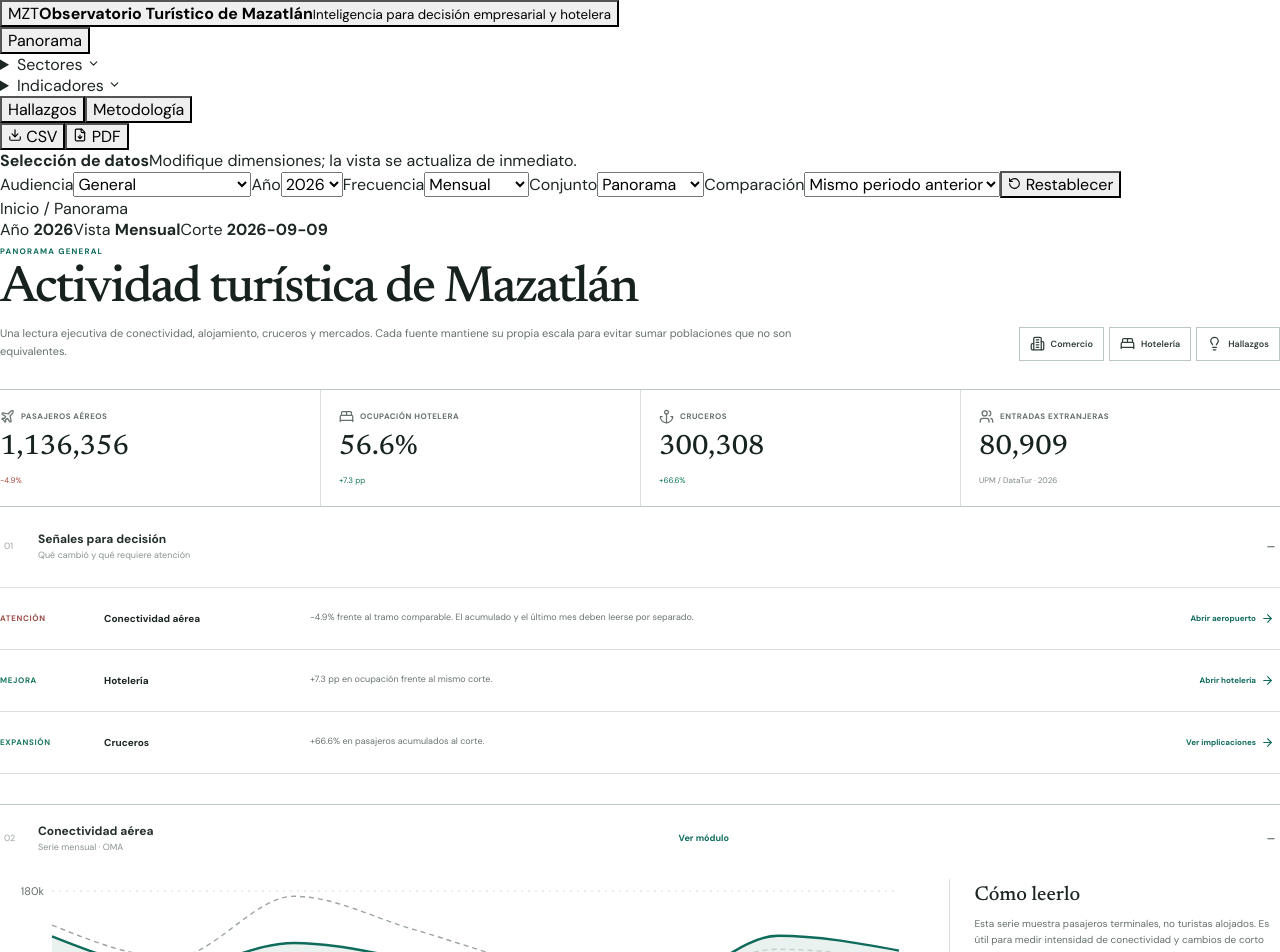
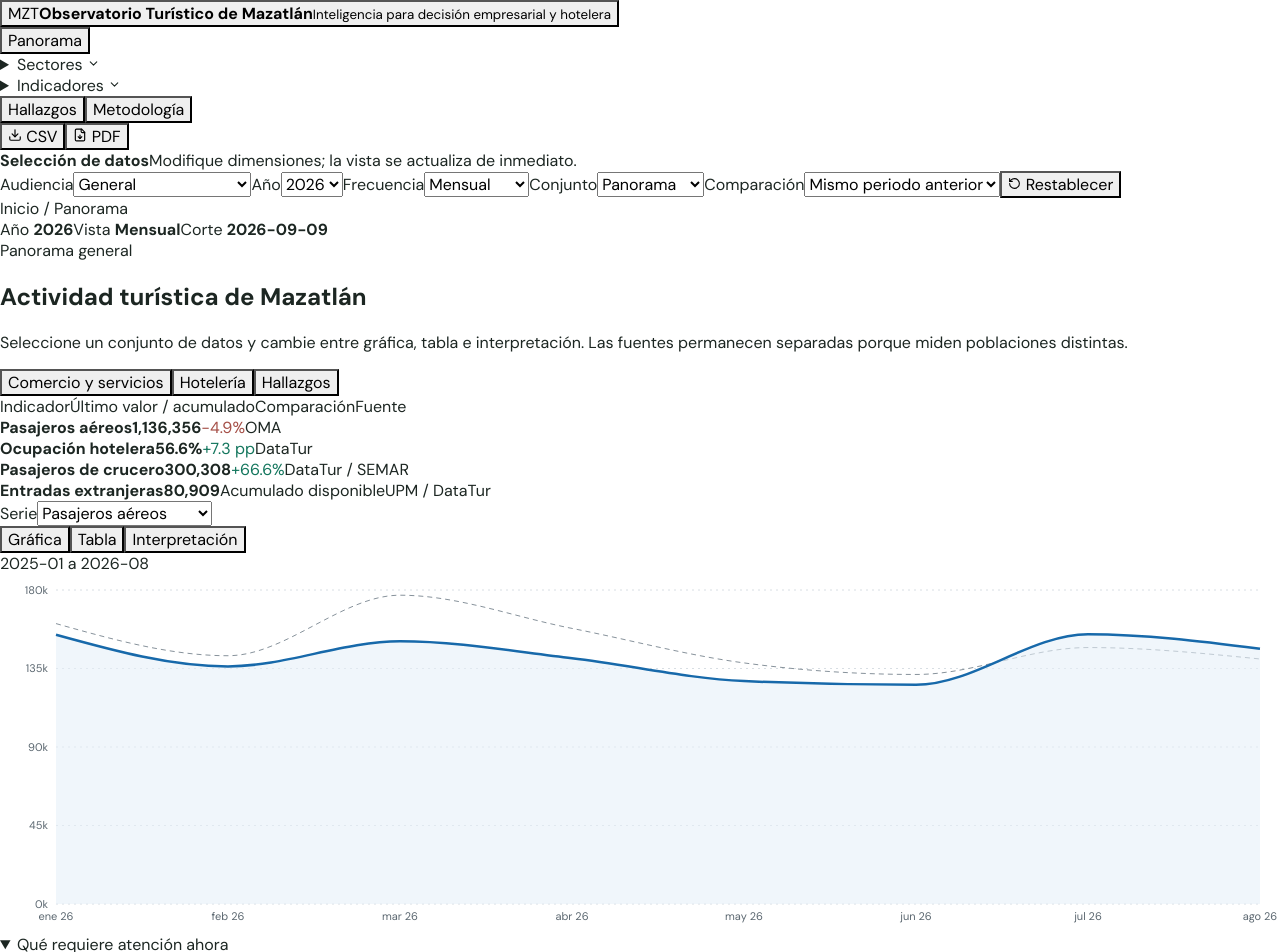
Before and after one commit to Murua-Alvaro/observatorio-turistico-mazatlan, a React (Vite) app: page / in a window 1280 px wide. Shown: the top 952 px of the page. Built offline with nearby package versions, Linux system fonts and the light colour scheme.

Commit message:
Turn panorama into a true data explorer

```diff
--- a/src/pages/Panorama.tsx
+++ b/src/pages/Panorama.tsx
@@ -1,7 +1,6 @@
-import { Anchor, ArrowRight, BedDouble, Building2, Lightbulb, Plane, Users } from 'lucide-react';
-import { Area, AreaChart, CartesianGrid, Line, LineChart, ResponsiveContainer, Tooltip, XAxis, YAxis } from 'recharts';
+import { useState } from 'react';
+import { Area, AreaChart, Bar, BarChart, CartesianGrid, Line, LineChart, ResponsiveContainer, Tooltip, XAxis, YAxis } from 'recharts';
 import { ChartFrame, tooltipStyle } from '../components/ChartFrame';
-import { SourceNote } from '../components/SourceNote';
 import { airport, cruises, data, hotel } from '../data/model';
 import { integer, pct, pp } from '../lib/format';
 import type { ObservatoryYear } from '../lib/export';
@@ -17,7 +16,13 @@ type Props = {
   onOpenInsights: () => void;
 };
 
+type Display = 'chart' | 'table' | 'reading';
+type Series = 'airport' | 'hotel' | 'cruises' | 'markets';
+
 export function Panorama({ year, viewMode, compare, onOpenAirport, onOpenBusiness, onOpenHotel, onOpenInsights }: Props) {
+  const [display, setDisplay] = useState<Display>('chart');
+  const [series, setSeries] = useState<Series>('airport');
+
   const currentAir = airport.filter((d: any) => d.periodo.startsWith(String(year)));
   const previousAir = airport.filter((d: any) => d.periodo.startsWith(String(year - 1))).slice(0, currentAir.length);
   let running = 0;
@@ -26,62 +31,63 @@ export function Panorama({ year, viewMode, compare, onOpenAirport, onOpenBusines
     running += d.pasajeros_totales_mes_actual;
     const prev = previousAir[i];
     if (prev) runningPrev += prev.pasajeros_totales_mes_actual;
-    return { label: d.label, current: viewMode === 'monthly' ? d.pasajeros_totales_mes_actual : running, previous: prev ? (viewMode === 'monthly' ? prev.pasajeros_totales_mes_actual : runningPrev) : null };
+    return { ...d, current: viewMode === 'monthly' ? d.pasajeros_totales_mes_actual : running, previous: prev ? (viewMode === 'monthly' ? prev.pasajeros_totales_mes_actual : runningPrev) : null };
   });
-
   const airYtd = currentAir.reduce((s: number, d: any) => s + d.pasajeros_totales_mes_actual, 0);
   const prevAirYtd = previousAir.reduce((s: number, d: any) => s + d.pasajeros_totales_mes_actual, 0);
-  const airYoy = prevAirYtd ? ((airYtd / prevAirYtd) - 1) * 100 : currentAir.at(-1)?.yoy_total_pct ?? 0;
+  const airYoy = prevAirYtd ? ((airYtd / prevAirYtd) - 1) * 100 : 0;
 
   const hotelYear = hotel.filter((d: any) => d.periodo.startsWith(String(year)));
   const latestHotel = hotelYear.at(-1);
   const sameCutHotel = latestHotel ? hotel.find((d: any) => d.periodo === `${year - 1}-${latestHotel.periodo.slice(5)}`) : null;
   const hotelDelta = latestHotel && sameCutHotel ? latestHotel.ocupacion_pct - sameCutHotel.ocupacion_pct : null;
 
-  const cruisesYear = cruises.filter((d: any) => d.periodo.startsWith(String(year)));
-  const latestCruise = cruisesYear.at(-1);
+  const cruiseYear = cruises.filter((d: any) => d.periodo.startsWith(String(year)));
+  const latestCruise = cruiseYear.at(-1);
   const sameCutCruise = latestCruise ? cruises.find((d: any) => d.periodo === `${year - 1}-${latestCruise.periodo.slice(5)}`) : null;
   const cruiseYoy = latestCruise && sameCutCruise ? ((latestCruise.pasajeros_acumulado_actual / sameCutCruise.pasajeros_acumulado_actual) - 1) * 100 : null;
-  const foreignEntries = data.nationality.monthly.filter((d: any) => Number(d.anio) === year).reduce((s: number, d: any) => s + d.valor_entradas, 0);
 
-  return <>
-    <header className="page-intro">
-      <div><span className="page-kicker">PANORAMA GENERAL</span><h1>Actividad turística de Mazatlán</h1><p>Una lectura ejecutiva de conectividad, alojamiento, cruceros y mercados. Cada fuente mantiene su propia escala para evitar sumar poblaciones que no son equivalentes.</p></div>
-      <div className="page-intro__actions"><button onClick={onOpenBusiness}><Building2 size={15}/> Comercio</button><button onClick={onOpenHotel}><BedDouble size={15}/> Hotelería</button><button onClick={onOpenInsights}><Lightbulb size={15}/> Hallazgos</button></div>
+  const marketMonthly = data.nationality.monthly.filter((d: any) => Number(d.anio) === year);
+  const foreignEntries = marketMonthly.reduce((s: number, d: any) => s + d.valor_entradas, 0);
+
+  return <section className="dataset-page">
+    <header className="dataset-heading">
+      <div><span>Panorama general</span><h1>Actividad turística de Mazatlán</h1><p>Seleccione un conjunto de datos y cambie entre gráfica, tabla e interpretación. Las fuentes permanecen separadas porque miden poblaciones distintas.</p></div>
+      <div className="dataset-heading__links"><button onClick={onOpenBusiness}>Comercio y servicios</button><button onClick={onOpenHotel}>Hotelería</button><button onClick={onOpenInsights}>Hallazgos</button></div>
     </header>
 
-    <dl className="stat-strip">
-      <div><dt><Plane size={15}/> Pasajeros aéreos</dt><dd>{integer.format(airYtd)}</dd><span className={airYoy >= 0 ? 'positive' : 'negative'}>{compare ? pct(airYoy, true) : `Año ${year}`}</span></div>
-      <div><dt><BedDouble size={15}/> Ocupación hotelera</dt><dd>{latestHotel ? `${latestHotel.ocupacion_pct}%` : '—'}</dd><span className={hotelDelta !== null && hotelDelta >= 0 ? 'positive' : hotelDelta !== null ? 'negative' : ''}>{compare && hotelDelta !== null ? pp(hotelDelta) : latestHotel?.periodo ?? '—'}</span></div>
-      <div><dt><Anchor size={15}/> Cruceros</dt><dd>{latestCruise ? integer.format(latestCruise.pasajeros_acumulado_actual) : '—'}</dd><span className={cruiseYoy !== null && cruiseYoy >= 0 ? 'positive' : cruiseYoy !== null ? 'negative' : ''}>{compare && cruiseYoy !== null ? pct(cruiseYoy, true) : latestCruise?.periodo ?? '—'}</span></div>
-      <div><dt><Users size={15}/> Entradas extranjeras</dt><dd>{integer.format(foreignEntries)}</dd><span>UPM / DataTur · {year}</span></div>
-    </dl>
+    <div className="key-figures" role="table" aria-label="Indicadores seleccionados">
+      <div className="key-figures__head"><span>Indicador</span><span>Último valor / acumulado</span><span>Comparación</span><span>Fuente</span></div>
+      <div className="key-figures__row"><strong>Pasajeros aéreos</strong><b>{integer.format(airYtd)}</b><span className={airYoy >= 0 ? 'positive' : 'negative'}>{compare ? pct(airYoy, true) : '—'}</span><span>OMA</span></div>
+      <div className="key-figures__row"><strong>Ocupación hotelera</strong><b>{latestHotel ? `${latestHotel.ocupacion_pct}%` : '—'}</b><span className={hotelDelta !== null && hotelDelta >= 0 ? 'positive' : 'negative'}>{compare && hotelDelta !== null ? pp(hotelDelta) : '—'}</span><span>DataTur</span></div>
+      <div className="key-figures__row"><strong>Pasajeros de crucero</strong><b>{latestCruise ? integer.format(latestCruise.pasajeros_acumulado_actual) : '—'}</b><span className={cruiseYoy !== null && cruiseYoy >= 0 ? 'positive' : 'negative'}>{compare && cruiseYoy !== null ? pct(cruiseYoy, true) : '—'}</span><span>DataTur / SEMAR</span></div>
+      <div className="key-figures__row"><strong>Entradas extranjeras</strong><b>{integer.format(foreignEntries)}</b><span>Acumulado disponible</span><span>UPM / DataTur</span></div>
+    </div>
 
-    <details className="analysis-section" open>
-      <summary><div><span>01</span><strong>Señales para decisión</strong><small>Qué cambió y qué requiere atención</small></div></summary>
-      <div className="analysis-section__body">
-        <div className="signal-table">
-          <div><span className={airYoy >= 0 ? 'signal-status good' : 'signal-status alert'}>{airYoy >= 0 ? 'Mejora' : 'Atención'}</span><strong>Conectividad aérea</strong><p>{pct(airYoy, true)} frente al tramo comparable. El acumulado y el último mes deben leerse por separado.</p><button onClick={onOpenAirport}>Abrir aeropuerto <ArrowRight size={13}/></button></div>
-          <div><span className={hotelDelta !== null && hotelDelta >= 0 ? 'signal-status good' : 'signal-status neutral'}>{hotelDelta !== null && hotelDelta >= 0 ? 'Mejora' : 'Seguimiento'}</span><strong>Hotelería</strong><p>{hotelDelta === null ? 'No hay corte comparable previo.' : `${pp(hotelDelta)} en ocupación frente al mismo corte.`}</p><button onClick={onOpenHotel}>Abrir hotelería <ArrowRight size={13}/></button></div>
-          <div><span className={cruiseYoy !== null && cruiseYoy >= 0 ? 'signal-status good' : 'signal-status neutral'}>{cruiseYoy !== null && cruiseYoy >= 0 ? 'Expansión' : 'Seguimiento'}</span><strong>Cruceros</strong><p>{cruiseYoy === null ? 'Sin comparación equivalente.' : `${pct(cruiseYoy, true)} en pasajeros acumulados al corte.`}</p><button onClick={onOpenInsights}>Ver implicaciones <ArrowRight size={13}/></button></div>
-        </div>
+    <section className="data-browser">
+      <div className="data-browser__controls">
+        <label><span>Serie</span><select value={series} onChange={(e) => setSeries(e.target.value as Series)}><option value="airport">Pasajeros aéreos</option><option value="hotel">Ocupación hotelera</option><option value="cruises">Cruceros</option><option value="markets">Entradas extranjeras</option></select></label>
+        <div className="display-tabs" role="tablist"><button className={display === 'chart' ? 'active' : ''} onClick={() => setDisplay('chart')}>Gráfica</button><button className={display === 'table' ? 'active' : ''} onClick={() => setDisplay('table')}>Tabla</button><button className={display === 'reading' ? 'active' : ''} onClick={() => setDisplay('reading')}>Interpretación</button></div>
+        <span className="data-browser__source">{series === 'airport' ? data.meta.coverage.airport : series === 'hotel' ? data.meta.coverage.hotelMonthly : series === 'cruises' ? data.meta.coverage.cruises : data.meta.coverage.nationality}</span>
       </div>
-    </details>
 
-    <details className="analysis-section" open>
-      <summary><div><span>02</span><strong>Conectividad aérea</strong><small>{viewMode === 'monthly' ? 'Serie mensual' : 'Serie acumulada'} · OMA</small></div><button className="summary-action" onClick={(e) => { e.preventDefault(); onOpenAirport(); }}>Ver módulo</button></summary>
-      <div className="analysis-section__body analysis-grid">
-        <div className="analysis-chart"><ChartFrame large><ResponsiveContainer width="100%" height="100%"><AreaChart data={airChart} margin={{ top: 12, right: 16, left: -8, bottom: 0 }}><CartesianGrid strokeDasharray="2 5" vertical={false} stroke="#d7ddd9"/><XAxis dataKey="label" tick={{ fontSize: 11, fill: '#626d68' }} tickLine={false} axisLine={false}/><YAxis tick={{ fontSize: 11, fill: '#626d68' }} tickLine={false} axisLine={false} tickFormatter={(v:any)=>`${Math.round(Number(v)/1000)}k`}/><Tooltip contentStyle={tooltipStyle} formatter={(v:any)=>integer.format(Number(v))}/>{compare && previousAir.length ? <Area type="monotone" dataKey="previous" name={`${year - 1}`} stroke="#9ca6a1" strokeWidth={1.4} fill="transparent" strokeDasharray="5 4"/> : null}<Area type="monotone" dataKey="current" name={`${year}`} stroke="#0f6b5c" strokeWidth={2.4} fill="#dce9e5"/></AreaChart></ResponsiveContainer></ChartFrame></div>
-        <aside className="analysis-notes"><h3>Cómo leerlo</h3><p>Esta serie muestra pasajeros terminales, no turistas alojados. Es útil para medir intensidad de conectividad y cambios de corto plazo.</p><dl><div><dt>Fuente</dt><dd>OMA</dd></div><div><dt>Cobertura</dt><dd>{data.meta.coverage.airport}</dd></div><div><dt>Comparación</dt><dd>{compare ? `${year} vs ${year - 1}` : 'Desactivada'}</dd></div></dl></aside>
+      <div className="data-browser__display">
+        {display === 'chart' && series === 'airport' ? <ChartFrame large><ResponsiveContainer width="100%" height="100%"><AreaChart data={airChart} margin={{top:16,right:20,left:-4,bottom:0}}><CartesianGrid strokeDasharray="2 4" vertical={false} stroke="#d8dee3"/><XAxis dataKey="label" tick={{fontSize:11,fill:'#5b6770'}} tickLine={false} axisLine={false}/><YAxis tick={{fontSize:11,fill:'#5b6770'}} tickLine={false} axisLine={false} tickFormatter={(v:any)=>`${Math.round(Number(v)/1000)}k`}/><Tooltip contentStyle={tooltipStyle} formatter={(v:any)=>integer.format(Number(v))}/>{compare ? <Area type="monotone" dataKey="previous" name={`${year-1}`} stroke="#87929b" strokeDasharray="5 4" fill="transparent"/> : null}<Area type="monotone" dataKey="current" name={`${year}`} stroke="#1769aa" strokeWidth={2.5} fill="#e7f0f8"/></AreaChart></ResponsiveContainer></ChartFrame> : null}
+        {display === 'chart' && series === 'hotel' ? <ChartFrame large><ResponsiveContainer width="100%" height="100%"><LineChart data={hotelYear} margin={{top:16,right:20,left:-4,bottom:0}}><CartesianGrid strokeDasharray="2 4" vertical={false} stroke="#d8dee3"/><XAxis dataKey="label" tick={{fontSize:11,fill:'#5b6770'}} tickLine={false} axisLine={false}/><YAxis domain={[30,70]} tickFormatter={(v:any)=>`${v}%`} tick={{fontSize:11,fill:'#5b6770'}} tickLine={false} axisLine={false}/><Tooltip contentStyle={tooltipStyle} formatter={(v:any)=>`${v}%`}/><Line type="monotone" dataKey="ocupacion_pct" name="Ocupación acumulada" stroke="#1769aa" strokeWidth={2.5} dot={{r:2}}/></LineChart></ResponsiveContainer></ChartFrame> : null}
+        {display === 'chart' && series === 'cruises' ? <ChartFrame large><ResponsiveContainer width="100%" height="100%"><BarChart data={cruiseYear} margin={{top:16,right:20,left:-4,bottom:0}}><CartesianGrid strokeDasharray="2 4" vertical={false} stroke="#d8dee3"/><XAxis dataKey="label" tick={{fontSize:11,fill:'#5b6770'}} tickLine={false} axisLine={false}/><YAxis tick={{fontSize:11,fill:'#5b6770'}} tickLine={false} axisLine={false} tickFormatter={(v:any)=>`${Math.round(Number(v)/1000)}k`}/><Tooltip contentStyle={tooltipStyle} formatter={(v:any)=>integer.format(Number(v))}/><Bar dataKey="pasajeros_mes_actual" name="Pasajeros" fill="#1769aa"/></BarChart></ResponsiveContainer></ChartFrame> : null}
+        {display === 'chart' && series === 'markets' ? <ChartFrame large><ResponsiveContainer width="100%" height="100%"><AreaChart data={marketMonthly} margin={{top:16,right:20,left:-4,bottom:0}}><CartesianGrid strokeDasharray="2 4" vertical={false} stroke="#d8dee3"/><XAxis dataKey="fecha" tickFormatter={(v:any)=>String(v).slice(5,7)} tick={{fontSize:11,fill:'#5b6770'}} tickLine={false} axisLine={false}/><YAxis tick={{fontSize:11,fill:'#5b6770'}} tickLine={false} axisLine={false} tickFormatter={(v:any)=>`${Math.round(Number(v)/1000)}k`}/><Tooltip contentStyle={tooltipStyle} formatter={(v:any)=>integer.format(Number(v))}/><Area type="monotone" dataKey="valor_entradas" name="Entradas" stroke="#1769aa" strokeWidth={2.5} fill="#e7f0f8"/></AreaChart></ResponsiveContainer></ChartFrame> : null}
+
+        {display === 'table' ? <div className="table-wrap explorer-table"><table><thead><tr>{series === 'airport' ? <><th>Periodo</th><th>Total</th><th>Nacional</th><th>Internacional</th><th>Var. anual</th></> : series === 'hotel' ? <><th>Periodo</th><th>Disponibles</th><th>Ocupados</th><th>Ocupación</th></> : series === 'cruises' ? <><th>Periodo</th><th>Pasajeros mes</th><th>Acumulado</th><th>Arribos acum.</th></> : <><th>Periodo</th><th>Entradas</th></>}</tr></thead><tbody>
+          {series === 'airport' ? currentAir.map((d:any)=><tr key={d.periodo}><td>{d.periodo}</td><td>{integer.format(d.pasajeros_totales_mes_actual)}</td><td>{integer.format(d.pasajeros_nacionales_mes_actual)}</td><td>{integer.format(d.pasajeros_internacionales_mes_actual)}</td><td className={d.yoy_total_pct >= 0 ? 'positive' : 'negative'}>{pct(d.yoy_total_pct,true)}</td></tr>) : null}
+          {series === 'hotel' ? hotelYear.map((d:any)=><tr key={d.periodo}><td>{d.periodo}</td><td>{integer.format(d.cuartos_disponibles_promedio_diario)}</td><td>{integer.format(d.cuartos_ocupados)}</td><td>{d.ocupacion_pct}%</td></tr>) : null}
+          {series === 'cruises' ? cruiseYear.map((d:any)=><tr key={d.periodo}><td>{d.periodo}</td><td>{integer.format(d.pasajeros_mes_actual)}</td><td>{integer.format(d.pasajeros_acumulado_actual)}</td><td>{integer.format(d.arribos_acumulado_actual)}</td></tr>) : null}
+          {series === 'markets' ? marketMonthly.map((d:any)=><tr key={d.fecha}><td>{d.fecha.slice(0,7)}</td><td>{integer.format(d.valor_entradas)}</td></tr>) : null}
+        </tbody></table></div> : null}
+
+        {display === 'reading' ? <div className="reading-pane"><h2>{series === 'airport' ? 'Conectividad aérea' : series === 'hotel' ? 'Hotelería formal' : series === 'cruises' ? 'Turismo marítimo' : 'Mercados internacionales'}</h2><p>{series === 'airport' ? `El acumulado del tramo disponible cambia ${pct(airYoy,true)} frente al año anterior. Pasajeros terminales no equivalen a huéspedes.` : series === 'hotel' ? `El último corte reporta ${latestHotel?.ocupacion_pct ?? '—'}% de ocupación. Los cortes son acumulados al mes y se comparan con el mismo corte.` : series === 'cruises' ? `${latestCruise ? integer.format(latestCruise.pasajeros_acumulado_actual) : '—'} pasajeros acumulados al último corte. El crucerista no debe mezclarse con demanda hotelera.` : `${integer.format(foreignEntries)} entradas extranjeras registradas en el periodo disponible. La nacionalidad sirve para promoción y segmentación.`}</p><dl><div><dt>Unidad</dt><dd>{series === 'hotel' ? 'Porcentaje / cuartos' : series === 'markets' ? 'Entradas registradas' : 'Pasajeros'}</dd></div><div><dt>Fuente</dt><dd>{series === 'airport' ? 'OMA' : series === 'hotel' ? 'DataTur' : series === 'cruises' ? 'DataTur / SEMAR' : 'UPM / DataTur'}</dd></div><div><dt>Uso recomendado</dt><dd>{series === 'hotel' ? 'Seguimiento operativo y de capacidad' : 'Lectura de demanda y estacionalidad'}</dd></div></dl></div> : null}
       </div>
-    </details>
+    </section>
 
-    <details className="analysis-section">
-      <summary><div><span>03</span><strong>Hotelería formal</strong><small>Cortes acumulados al mes · DataTur</small></div></summary>
-      <div className="analysis-section__body analysis-grid">
-        <div className="analysis-chart"><ChartFrame><ResponsiveContainer width="100%" height="100%"><LineChart data={hotelYear} margin={{ top: 8, right: 10, left: -14, bottom: 0 }}><CartesianGrid strokeDasharray="2 5" vertical={false} stroke="#d7ddd9"/><XAxis dataKey="label" tick={{ fontSize: 10, fill: '#626d68' }} tickLine={false} axisLine={false}/><YAxis domain={[30,70]} tick={{ fontSize: 10, fill: '#626d68' }} tickLine={false} axisLine={false} tickFormatter={(v:any)=>`${v}%`}/><Tooltip contentStyle={tooltipStyle} formatter={(v:any)=>`${v}%`}/><Line type="monotone" dataKey="ocupacion_pct" name="Ocupación acumulada" stroke="#2d5e88" strokeWidth={2.2} dot={false}/></LineChart></ResponsiveContainer></ChartFrame><SourceNote source="Regla" note="Cada punto corresponde a un corte acumulado; no es una tasa mensual independiente." /></div>
-        <aside className="analysis-notes"><h3>Pregunta que responde</h3><p>¿Cómo evoluciona el desempeño hotelero cuando se compara el mismo corte del año anterior?</p><button onClick={onOpenHotel}>Abrir análisis hotelero <ArrowRight size={13}/></button></aside>
-      </div>
-    </details>
-  </>;
+    <details className="dataset-disclosure" open><summary>Qué requiere atención ahora</summary><div className="signal-register"><div><span className={airYoy >= 0 ? 'status good' : 'status warn'}>{airYoy >= 0 ? 'Mejora' : 'Atención'}</span><strong>Conectividad aérea</strong><p>{pct(airYoy,true)} en el tramo comparable.</p><button onClick={onOpenAirport}>Abrir serie</button></div><div><span className={hotelDelta !== null && hotelDelta >= 0 ? 'status good' : 'status neutral'}>Hotelería</span><strong>Ocupación al corte</strong><p>{hotelDelta === null ? 'Sin comparación equivalente.' : `${pp(hotelDelta)} frente al mismo corte.`}</p><button onClick={onOpenHotel}>Abrir análisis</button></div><div><span className={cruiseYoy !== null && cruiseYoy >= 0 ? 'status good' : 'status neutral'}>Cruceros</span><strong>Flujo marítimo</strong><p>{cruiseYoy === null ? 'Sin comparación equivalente.' : `${pct(cruiseYoy,true)} acumulado.`}</p><button onClick={onOpenInsights}>Ver implicaciones</button></div></div></details>
+  </section>;
 }
```
